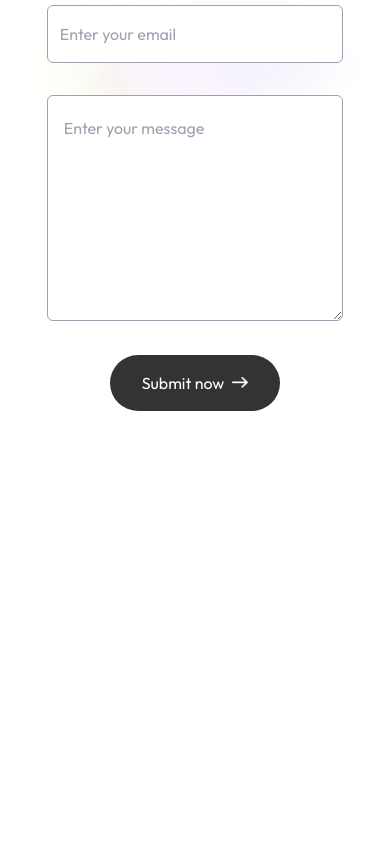
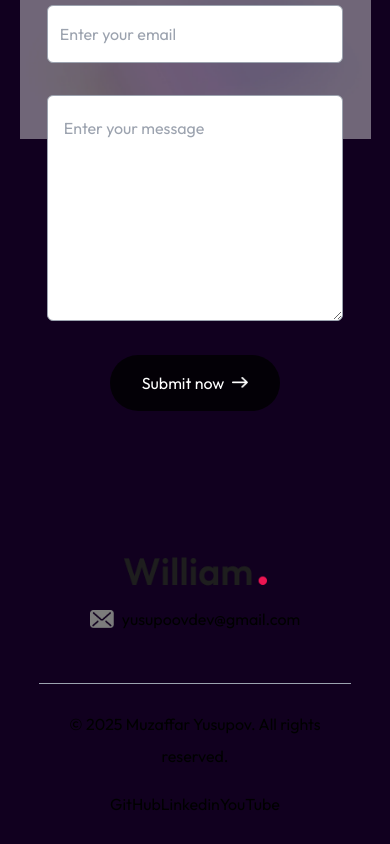
Before and after one commit to muzaffaryusupov1/portfolio-nextjs, a Next.js app: page / in a window 390 px wide. Shown: the part 6264-7108 px from the top of the page. Before the commit the page ends 6731 px from the top, so only its background shows below. Built offline with nearby package versions, Linux system fonts and the light colour scheme; a web font is replaced by a local one.

Commit message:
footer section

```diff
--- /dev/null
+++ b/app/components/footer.tsx
@@ -0,0 +1,36 @@
+import { assets } from '@/assets/assets'
+import Image from 'next/image'
+
+const Footer = () => {
+	return (
+		<div className='mt-20'>
+			<div className='text-center'>
+				<Image src={assets.logo} alt='' className='w-36 mx-auto mb-2' />
+
+				<div className='w-max flex items-center gap-2 mx-auto'>
+					<Image src={assets.mail_icon} alt='' className='w-6' />
+					yusupoovdev@gmail.com
+				</div>
+			</div>
+
+			<div className='text-center sm:flex items-center justify-between border-t border-gray-400 mx-[10%] mt-12 py-6'>
+				<p>© 2025 Muzaffar Yusupov. All rights reserved.</p>
+				<ul className='flex items-center gap-10 justify-center mt-4 sm:mt-0'>
+					<li>
+						<a target='_blank' href='https://github.com/muzaffaryusupov1'>
+							GitHub
+						</a>
+						<a target='_blank' href='https://www.linkedin.com/in/muzaffaryusupov/'>
+							Linkedin
+						</a>
+						<a target='_blank' href='https://www.youtube.com/@muuzaffardev'>
+							YouTube
+						</a>
+					</li>
+				</ul>
+			</div>
+		</div>
+	)
+}
+
+export default Footer
--- a/app/layout.tsx
+++ b/app/layout.tsx
@@ -23,9 +23,9 @@
 	children: React.ReactNode
 }>) {
 	return (
-		<html lang='en' className='scroll-smooth'>
+		<html lang='en' className='scroll-smooth dark'>
 			<body
-				className={`${outfit.className} ${ovo.className} antialiased leading-8 overflow-x-hidden`}
+				className={`${outfit.className} ${ovo.className} antialiased leading-8 overflow-x-hidden dark:bg-darkTheme`}
 			>
 				{children}
 			</body>
--- a/app/page.tsx
+++ b/app/page.tsx
@@ -2,6 +2,7 @@
 
 import About from './components/about'
 import Contact from './components/contact'
+import Footer from './components/footer'
 import Header from './components/header'
 import Navbar from './components/navbar'
 import Services from './components/services'
@@ -16,6 +17,7 @@
 			<Services />
 			<Work />
 			<Contact />
+			<Footer />
 		</>
 	)
 }
--- a/tailwind.config.ts
+++ b/tailwind.config.ts
@@ -13,7 +13,6 @@
 				darkHover: '#2a004a',
 				darkTheme: '#11001F',
 			},
-		},
 			fontFamily: {
 				Outfit: ['Outfit', 'sans-serif'],
 				Ovo: ['Ovo', 'serif'],
@@ -26,5 +25,7 @@
 				auto: 'repeat(auto-fit, minmax(200px, 1fr))',
 			},
 		},
+	},
+	darkMode: 'selector',
 	plugins: [],
 } satisfies Config
```
Lines whose indentation alone changed are shown as unchanged.
